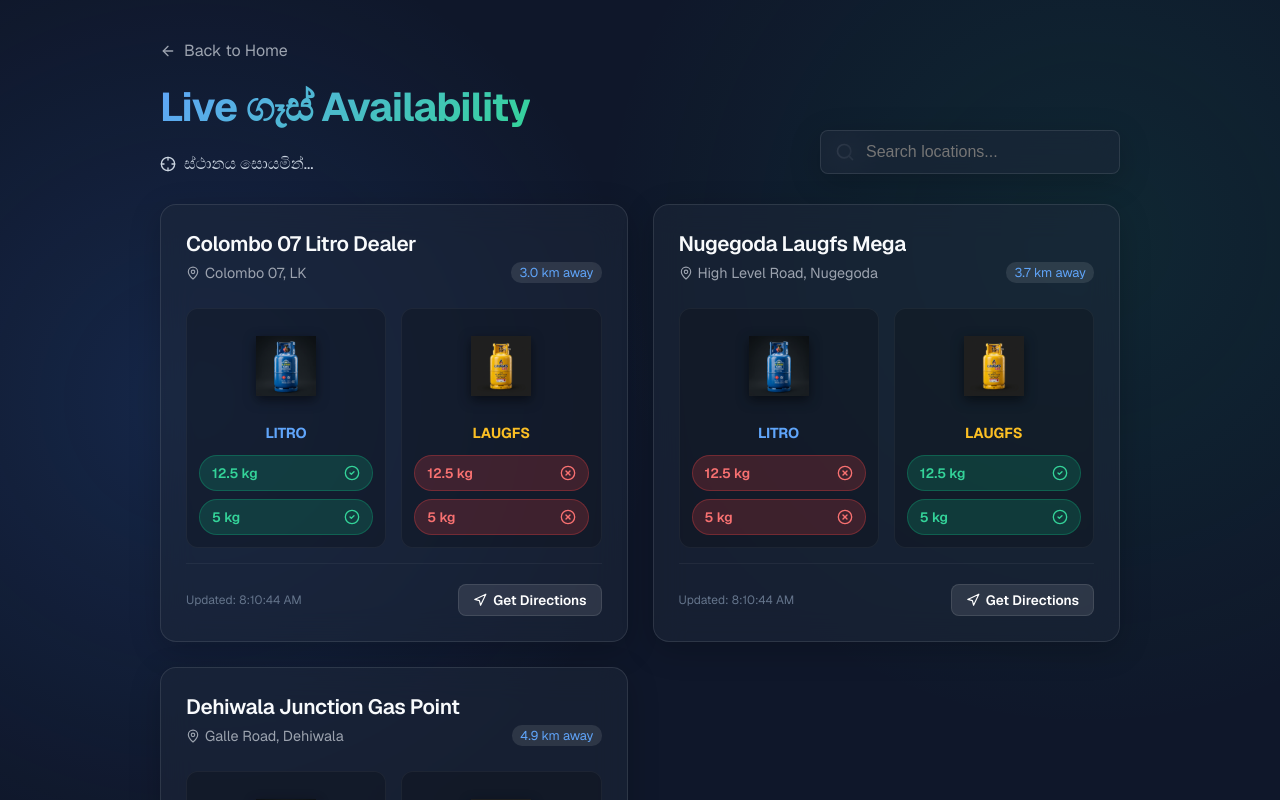
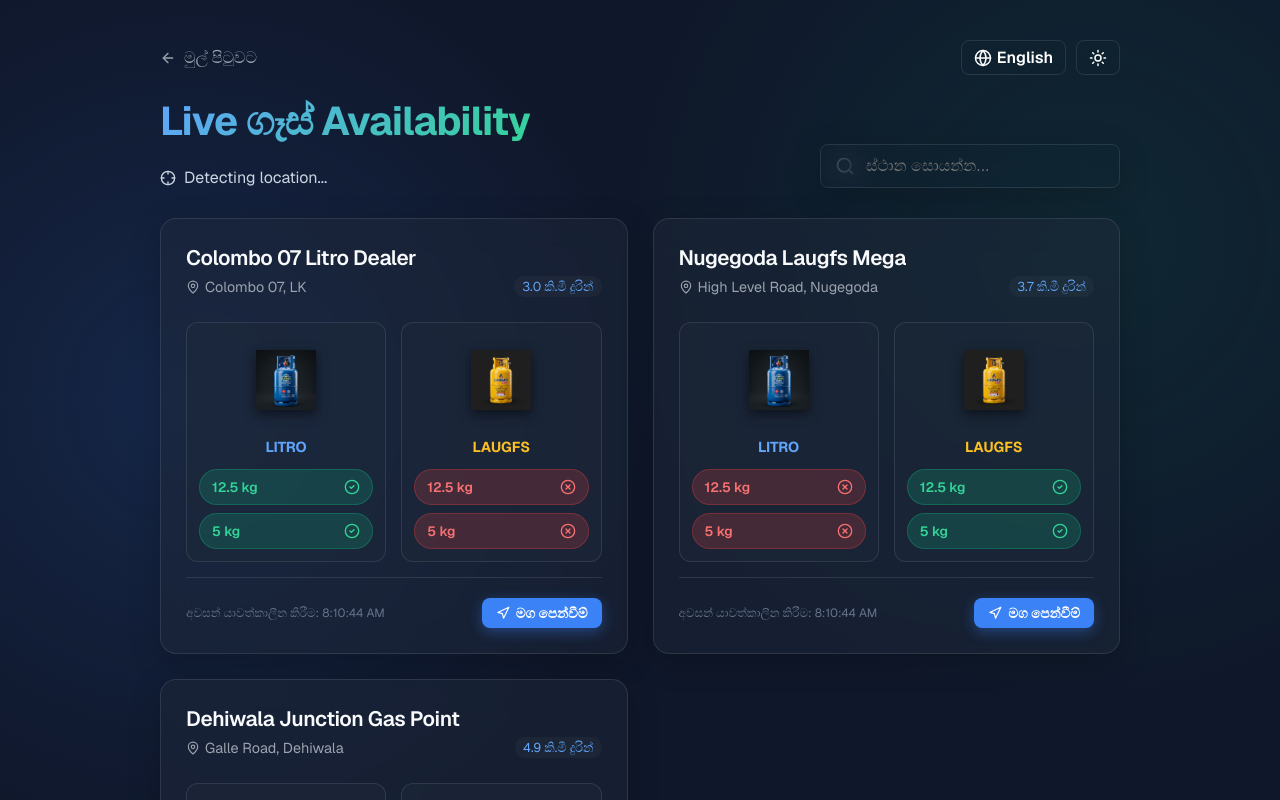
Before and after one commit to kavishkarasara/Gas_Location_Project, a Next.js app: page /map in a window 1280 px wide. Shown: the top 800 px of the page. Built offline with nearby package versions, Linux system fonts and the light colour scheme; no server answers.

Commit message:
Added language and theme toggle features

```diff
--- a/app/map/page.tsx
+++ b/app/map/page.tsx
@@ -4,16 +4,14 @@
 import useSWR from "swr";
 import Link from "next/link";
 import Image from "next/image";
-import { Navigation, MapPin, Search, CheckCircle2, XCircle, ArrowLeft, Crosshair } from "lucide-react";
+import { Navigation, MapPin, Search, CheckCircle2, XCircle, ArrowLeft, Crosshair, Sun, Moon, Globe } from "lucide-react";
 import type { GasStation } from "@/lib/db";
 
 const fetcher = (url: string) => fetch(url).then((res) => res.json());
 
-// Default fallback if geolocation denied
 const FALLBACK_LAT = 6.8850;
 const FALLBACK_LNG = 79.8655;
 
-// Haversine formula
 function getDistanceFromLatLonInKm(lat1: number, lon1: number, lat2: number, lon2: number) {
     const R = 6371;
     const dLat = (lat2 - lat1) * (Math.PI / 180);
@@ -34,37 +32,43 @@
     const [locationStatus, setLocationStatus] = useState("Detecting location...");
     const [hasLocation, setHasLocation] = useState(false);
 
+    // UI states
+    const [theme, setTheme] = useState("dark");
+    const [lang, setLang] = useState<"EN" | "SI">("SI");
+
+    useEffect(() => {
+        document.documentElement.setAttribute("data-theme", theme);
+    }, [theme]);
+
     useEffect(() => {
         if ("geolocation" in navigator) {
             navigator.geolocation.getCurrentPosition(
                 (position) => {
                     setUserLat(position.coords.latitude);
                     setUserLng(position.coords.longitude);
-                    setLocationStatus("Using your live location");
+                    setLocationStatus(lang === "SI" ? "ඔබේ ස්ථානය භාවිත කරමින්" : "Using your live location");
                     setHasLocation(true);
                 },
                 (error) => {
-                    setLocationStatus("Location denied. Showing default region.");
+                    setLocationStatus(lang === "SI" ? "ස්ථානය ලබාගත නොහැක" : "Location denied. Showing default region.");
                     setHasLocation(false);
                 }
             );
         } else {
-            setLocationStatus("Geolocation not supported.");
+            setLocationStatus(lang === "SI" ? "ස්ථානය සොයාගැනීමට සහය නොදක්වයි" : "Geolocation not supported.");
         }
-    }, []);
+    }, [lang]);
 
-    // Polling every 2 seconds
     const { data, error, isLoading } = useSWR<{ success: boolean; data: GasStation[] }>(
         "/api/gas-stations",
         fetcher,
         { refreshInterval: 2000 }
     );
 
-    if (error) return <div style={{ padding: "40px", textAlign: "center" }}>Failed to load gas stations.</div>;
+    if (error) return <div style={{ padding: "40px", textAlign: "center" }}>{lang === "SI" ? "දත්ත ලබාගැනීමේ දෝෂයක්!" : "Failed to load gas stations."}</div>;
 
     let stations = data?.data || [];
 
-    // Sort dynamically (Prioritize stations with gas available, then by distance)
     stations = stations.sort((a, b) => {
         const hasGasA = a.litro12_5kg || a.litro5kg || a.laugfs12_5kg || a.laugfs5kg;
         const hasGasB = b.litro12_5kg || b.litro5kg || b.laugfs12_5kg || b.laugfs5kg;
@@ -91,15 +95,27 @@
     return (
         <div style={{ maxWidth: "1000px", margin: "0 auto", padding: "40px 20px" }}>
             <header style={{ marginBottom: "30px" }}>
-                <Link href="/" style={{ display: "inline-flex", alignItems: "center", gap: "8px", color: "#9ca3af", marginBottom: "20px" }}>
-                    <ArrowLeft size={16} /> Back to Home
-                </Link>
+                <div style={{ display: "flex", justifyContent: "space-between", alignItems: "center", marginBottom: "20px" }}>
+                    <Link href="/" style={{ display: "inline-flex", alignItems: "center", gap: "8px", color: "#9ca3af" }}>
+                        <ArrowLeft size={16} /> {lang === "SI" ? "මුල් පිටුවට" : "Back to Home"}
+                    </Link>
+
+                    <div style={{ display: "flex", gap: "10px" }}>
+                        <button onClick={() => setLang(lang === "EN" ? "SI" : "EN")} className="btn btn-secondary" style={{ padding: "6px 12px", background: "transparent" }}>
+                            <Globe size={18} style={{ marginRight: "5px" }} /> {lang === "EN" ? "සිංහල" : "English"}
+                        </button>
+                        <button onClick={() => setTheme(theme === "dark" ? "light" : "dark")} className="btn btn-secondary" style={{ padding: "6px 12px", background: "transparent" }}>
+                            {theme === "dark" ? <Sun size={18} /> : <Moon size={18} />}
+                        </button>
+                    </div>
+                </div>
+
                 <div style={{ display: "flex", justifyContent: "space-between", alignItems: "flex-end", flexWrap: "wrap", gap: "20px" }}>
                     <div>
-                        <h1 className="text-gradient" style={{ fontSize: "2.5rem" }}>Live ගෑස් Availability</h1>
+                        <h1 className="text-gradient" style={{ fontSize: "2.5rem" }}>{lang === "SI" ? "Live ගෑස් Availability" : "Live Gas Availability"}</h1>
                         <p style={{ color: hasLocation ? "#34d399" : "#cbd5e1", display: "flex", alignItems: "center", gap: "8px" }}>
                             <Crosshair size={16} />
-                            {locationStatus === "Using your live location" ? "ඔබේ ස්ථානය භාවිත කරමින්" : "ස්ථානය සොයමින්..."}
+                            {locationStatus}
                         </p>
                     </div>
 
@@ -107,13 +123,13 @@
                         <Search size={20} style={{ position: "absolute", left: "15px", top: "50%", transform: "translateY(-50%)", color: "#9ca3af" }} />
                         <input
                             type="text"
-                            placeholder="Search locations..."
+                            placeholder={lang === "SI" ? "ස්ථාන සොයන්න..." : "Search locations..."}
                             value={search}
                             onChange={e => setSearch(e.target.value)}
                             className="glass-panel"
                             style={{
                                 width: "100%", padding: "12px 12px 12px 45px", borderRadius: "8px",
-                                border: "1px solid var(--card-border)", color: "white", outline: "none", fontSize: "16px"
+                                border: "1px solid var(--card-border)", outline: "none", fontSize: "16px", background: "transparent"
                             }}
                         />
                     </div>
@@ -121,7 +137,7 @@
             </header>
 
             {isLoading ? (
-                <div style={{ textAlign: "center", padding: "50px", color: "#9ca3af" }}>Scanning for stations...</div>
+                <div style={{ textAlign: "center", padding: "50px", color: "#9ca3af" }}>{lang === "SI" ? "දත්ත යාවත්කාලීන වෙමින් පවතී..." : "Scanning for stations..."}</div>
             ) : (
                 <div style={{ display: "grid", gridTemplateColumns: "repeat(auto-fill, minmax(320px, 1fr))", gap: "25px" }}>
                     {stations.map(station => (
@@ -130,14 +146,14 @@
                                 <h3 style={{ fontSize: "1.3rem", fontWeight: "600", marginBottom: "5px" }}>{station.name}</h3>
                                 <p style={{ color: "#9ca3af", display: "flex", alignItems: "center", gap: "5px", fontSize: "0.9rem" }}>
                                     <MapPin size={14} /> {station.location}
-                                    <span style={{ marginLeft: "auto", background: "rgba(255,255,255,0.1)", padding: "2px 8px", borderRadius: "10px", fontSize: "0.8rem", color: "#60a5fa" }}>
-                                        {getDistanceFromLatLonInKm(userLat, userLng, station.lat, station.lng)} km away
+                                    <span style={{ marginLeft: "auto", background: "rgba(100,100,100,0.1)", padding: "2px 8px", borderRadius: "10px", fontSize: "0.8rem", color: "#60a5fa" }}>
+                                        {getDistanceFromLatLonInKm(userLat, userLng, station.lat, station.lng)} {lang === "SI" ? "කි.මී දුරින්" : "km away"}
                                     </span>
                                 </p>
                             </div>
 
                             <div style={{ display: "grid", gridTemplateColumns: "1fr 1fr", gap: "15px", marginTop: "10px" }}>
-                                <div style={{ display: "flex", flexDirection: "column", gap: "8px", background: "rgba(0,0,0,0.2)", padding: "12px", borderRadius: "12px", border: "1px solid rgba(255,255,255,0.05)" }}>
+                                <div style={{ display: "flex", flexDirection: "column", gap: "8px", background: "var(--card-bg)", padding: "12px", borderRadius: "12px", border: "1px solid var(--card-border)" }}>
                                     <div style={{ display: "flex", justifyContent: "center", marginBottom: "5px" }}>
                                         <Image src="/litro.png" alt="Litro Cylinder" width={60} height={90} style={{ objectFit: "contain", filter: "drop-shadow(0 4px 6px rgba(0,0,0,0.5))" }} />
                                     </div>
@@ -146,7 +162,7 @@
                                     {renderBadge(station.litro5kg, "5 kg")}
                                 </div>
 
-                                <div style={{ display: "flex", flexDirection: "column", gap: "8px", background: "rgba(0,0,0,0.2)", padding: "12px", borderRadius: "12px", border: "1px solid rgba(255,255,255,0.05)" }}>
+                                <div style={{ display: "flex", flexDirection: "column", gap: "8px", background: "var(--card-bg)", padding: "12px", borderRadius: "12px", border: "1px solid var(--card-border)" }}>
                                     <div style={{ display: "flex", justifyContent: "center", marginBottom: "5px" }}>
                                         <Image src="/laugfs.png" alt="Laugfs Cylinder" width={60} height={90} style={{ objectFit: "contain", filter: "drop-shadow(0 4px 6px rgba(0,0,0,0.5))" }} />
                                     </div>
@@ -156,18 +172,18 @@
                                 </div>
                             </div>
 
-                            <div style={{ display: "flex", justifyContent: "space-between", alignItems: "center", marginTop: "auto", paddingTop: "20px", borderTop: "1px solid rgba(255,255,255,0.05)" }}>
+                            <div style={{ display: "flex", justifyContent: "space-between", alignItems: "center", marginTop: "auto", paddingTop: "20px", borderTop: "1px solid var(--card-border)" }}>
                                 <div style={{ fontSize: "0.75rem", color: "#64748b" }}>
-                                    Updated: {new Date(station.updatedAt).toLocaleTimeString()}
+                                    {lang === "SI" ? "අවසන් යාවත්කාලීන කිරීම: " : "Updated: "} {new Date(station.updatedAt).toLocaleTimeString()}
                                 </div>
                                 <a
                                     href={`https://www.google.com/maps/dir/?api=1&origin=${userLat},${userLng}&destination=${station.lat},${station.lng}`}
                                     target="_blank"
                                     rel="noopener noreferrer"
-                                    className="btn btn-secondary"
+                                    className="btn btn-primary"
                                     style={{ padding: "6px 14px", fontSize: "0.85rem", gap: "6px", display: "inline-flex", alignItems: "center" }}
                                 >
-                                    <Navigation size={14} /> Get Directions
+                                    <Navigation size={14} /> {lang === "SI" ? "මග පෙන්වීම්" : "Get Directions"}
                                 </a>
                             </div>
                         </div>
@@ -176,8 +192,8 @@
             )}
 
             {stations.length === 0 && !isLoading && (
-                <div style={{ textAlign: "center", padding: "50px", color: "#9ca3af", background: "rgba(0,0,0,0.2)", borderRadius: "16px" }}>
-                    No stations found matching your search.
+                <div style={{ textAlign: "center", padding: "50px", color: "#9ca3af", background: "var(--card-bg)", borderRadius: "16px" }}>
+                    {lang === "SI" ? "ඔබේ සෙවීම සඳහා ස්ථාන හමු නොවීය." : "No stations found matching your search."}
                 </div>
             )}
         </div>
```
Also changed, not shown: app/globals.css (+60 -6 lines).
